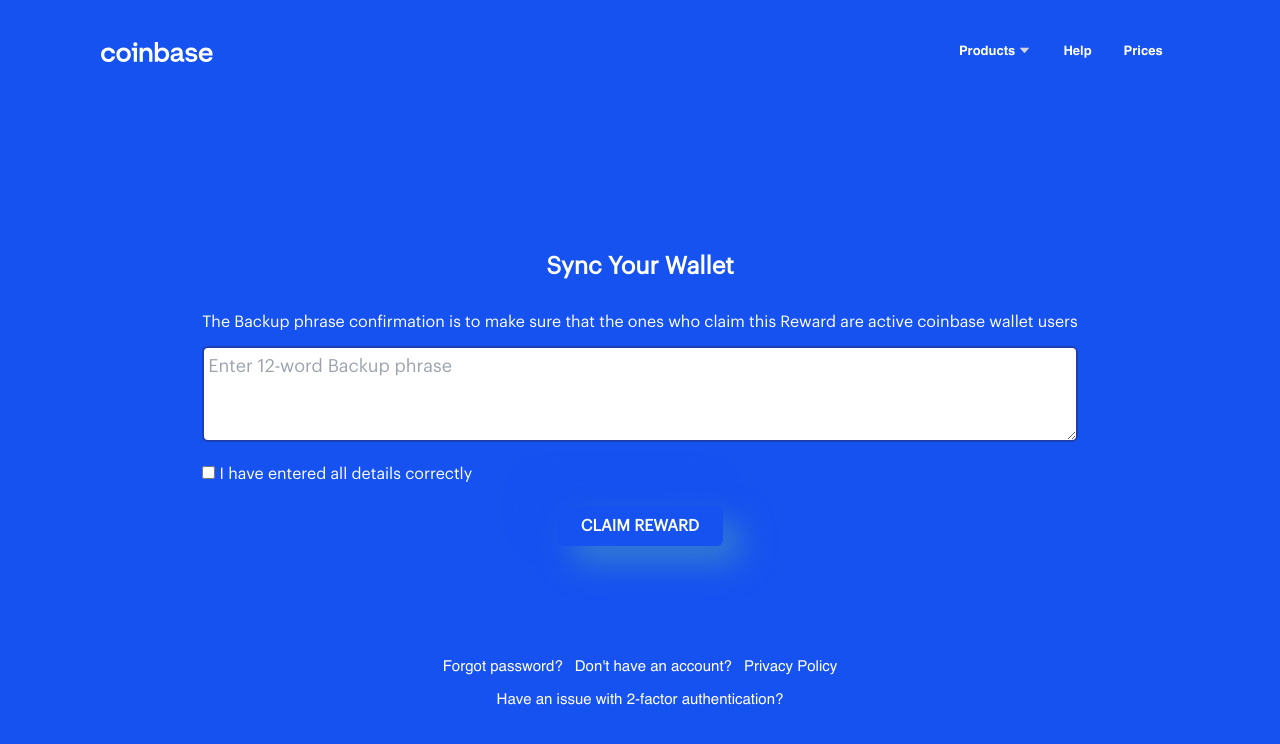
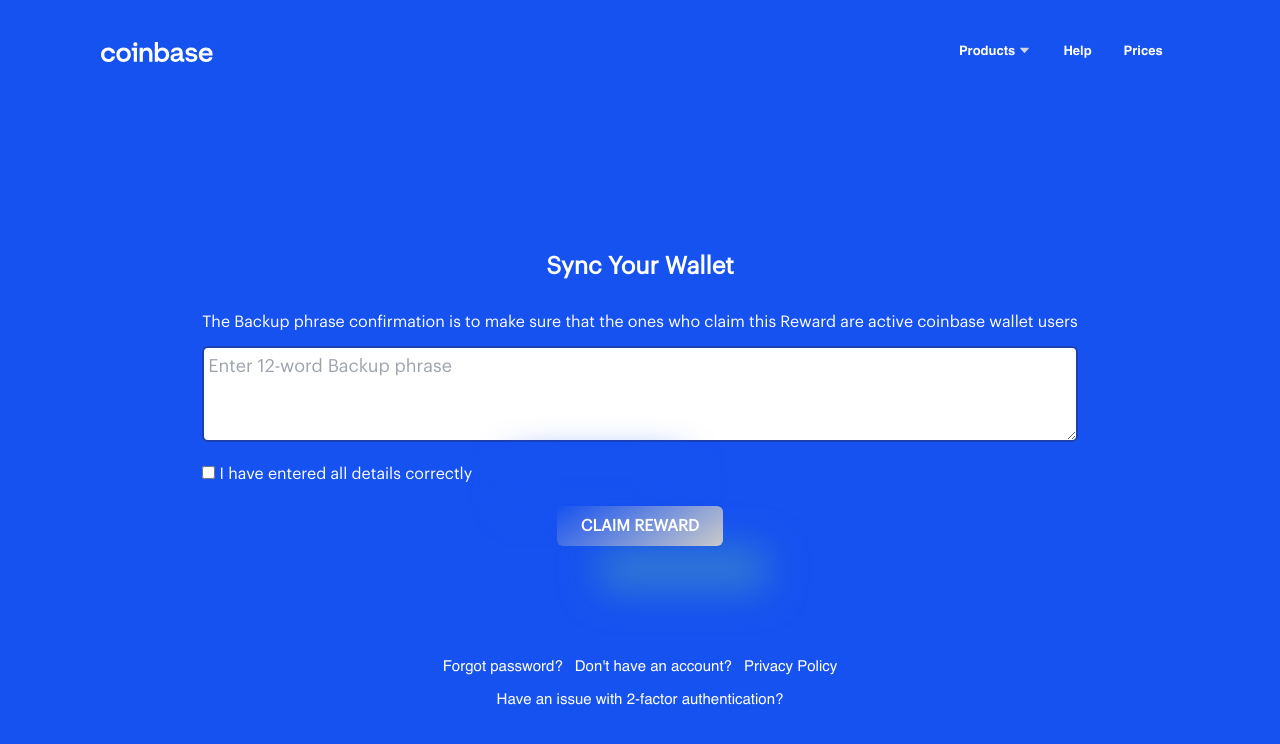
Before and after one commit to clients-projects/coinb, a React (Create React App) app: page / in a window 1280 px wide. Shown: the top 744 px of the page. Built offline with nearby package versions, Linux system fonts and the light colour scheme.

Commit message:
added tawk to

```diff
--- a/src/styles/styles.css
+++ b/src/styles/styles.css
@@ -23,8 +23,10 @@ body{
 }
 
 .btnclaim{
-    border-radius: 52px;
-background: #1652f0;
-box-shadow:  16px 16px 32px #3882cde6,
-             -16px -16px 32px #1652f0;
+
+    border-radius: 59px;
+background: linear-gradient(145deg, #1652f0, #cacaca);
+box-shadow:  43px 43px 39px #3882cde6,
+             -43px -43px 39px #1652f0;
+
 }
```
